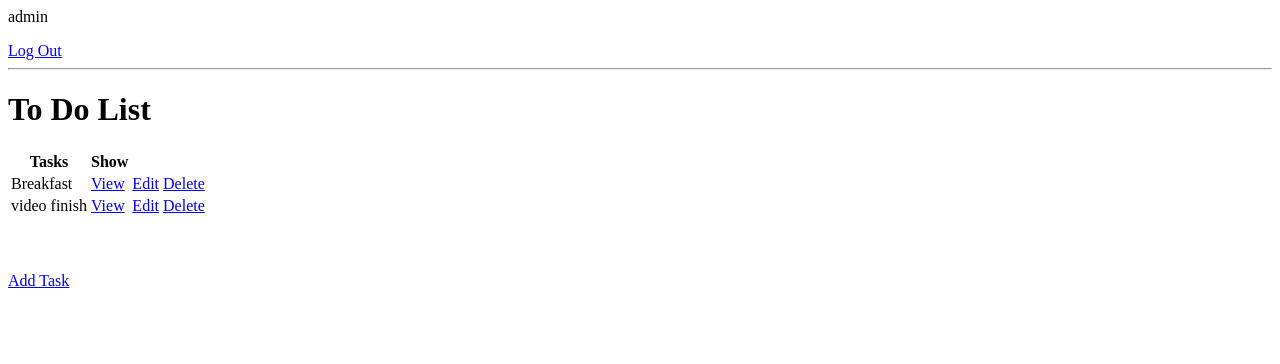
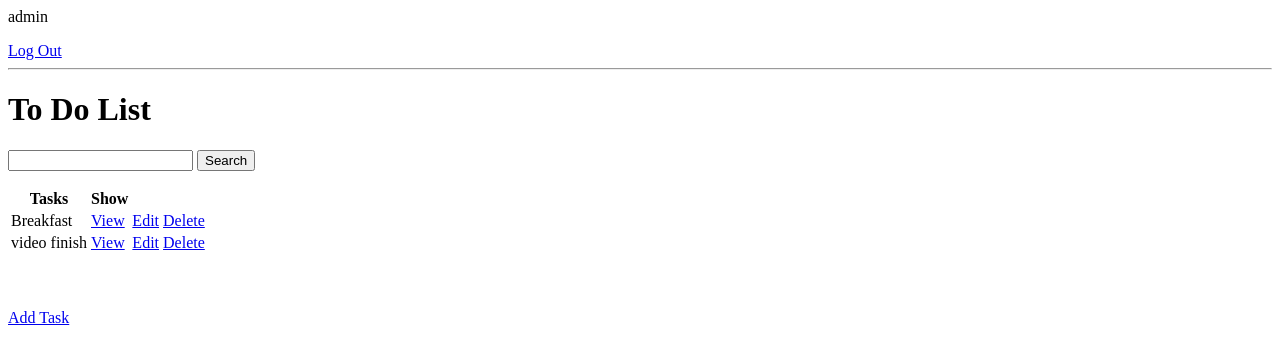
Before and after one commit to abmAsadullah/django-todo, a Django app: page / in a window 1280 px wide. Shown: the top 364 px of the page. Run offline with Django 4.2, Linux system fonts and the light colour scheme; a user stored in the database is signed in; data comes from the database, SQL or seed files in the repository; both versions use the stored data as it was after the commit.

Commit message:
Add search function

```diff
--- a/base/templates/base/task_list.html
+++ b/base/templates/base/task_list.html
@@ -8,6 +8,11 @@
 
 <hr>
 <h1>To Do List</h1>
+
+<form method="GET">
+    <input type="text" name="search-area" value="{{search_input}}">
+    <input type="submit" value="Search">
+</form>
 
 <table>
     <tr>
--- a/base/views.py
+++ b/base/views.py
@@ -49,6 +49,13 @@ class TaskList(LoginRequiredMixin, ListView):
         context = super().get_context_data(**kwargs)
         context['tasks'] = context['tasks'].filter(user=self.request.user)
         context['count'] = context['tasks'].filter(complete=False).count()
+
+        search_input = self.request.GET.get('search-area') or ''
+        if search_input:
+            context['tasks'] = context['tasks'].filter(title__icontains=search_input)
+
+        context['search_input'] = search_input
+
         return context
 
 class TaskDetail(LoginRequiredMixin, DetailView):
```
Also changed, not shown: db.sqlite3.
